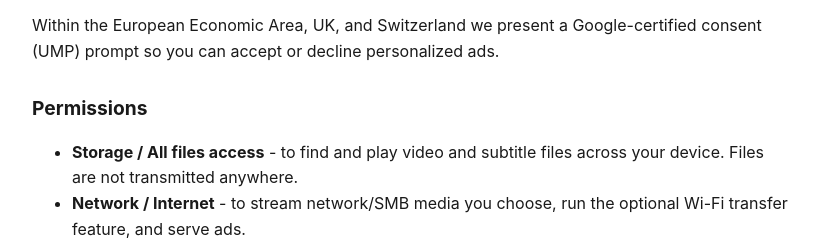
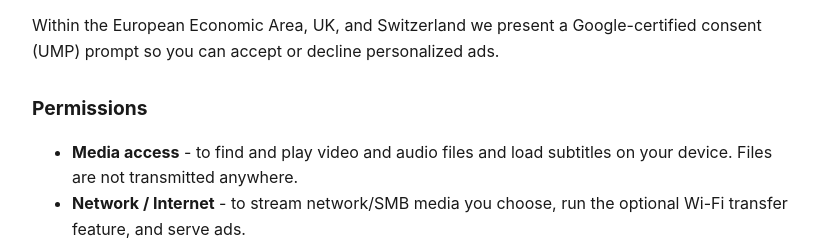
Before and after one commit to stark7701/stark7701.github.io, a plain HTML site: page privacy-policy.html in a window 1280 px wide. Shown: the part 796-1037 px from the top of the page, without its empty margins (228-1044 px from the left). Drawn offline with Linux system fonts and the light colour scheme.

Commit message:
Scoped media access wording (All Files Access removed)

```diff
--- a/privacy-policy.html
+++ b/privacy-policy.html
@@ -51,8 +51,8 @@ consent (UMP) prompt so you can accept or decline personalized ads.</p>
 
 <h2>Permissions</h2>
 <ul>
-  <li><strong>Storage / All files access</strong> - to find and play video and subtitle files
-      across your device. Files are not transmitted anywhere.</li>
+  <li><strong>Media access</strong> - to find and play video and audio files and load
+      subtitles on your device. Files are not transmitted anywhere.</li>
   <li><strong>Network / Internet</strong> - to stream network/SMB media you choose, run the
       optional Wi-Fi transfer feature, and serve ads.</li>
 </ul>
```
